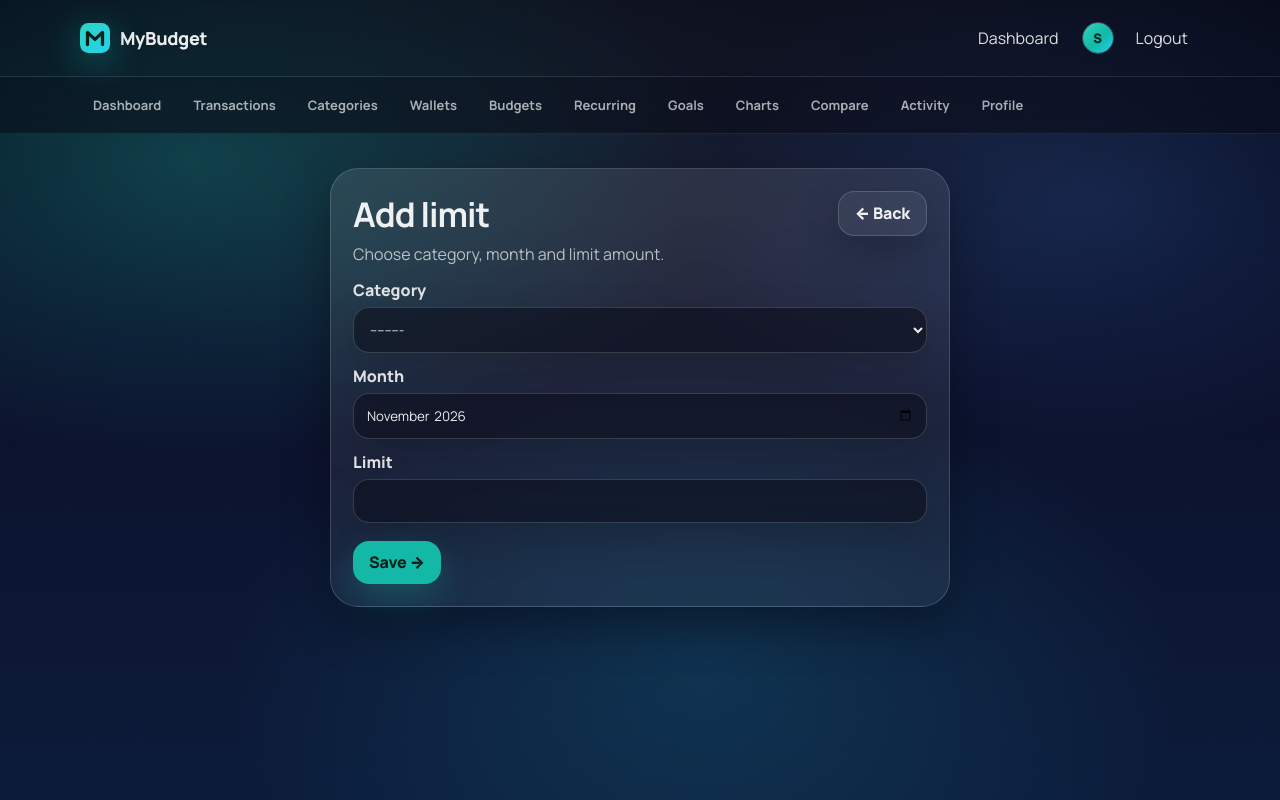
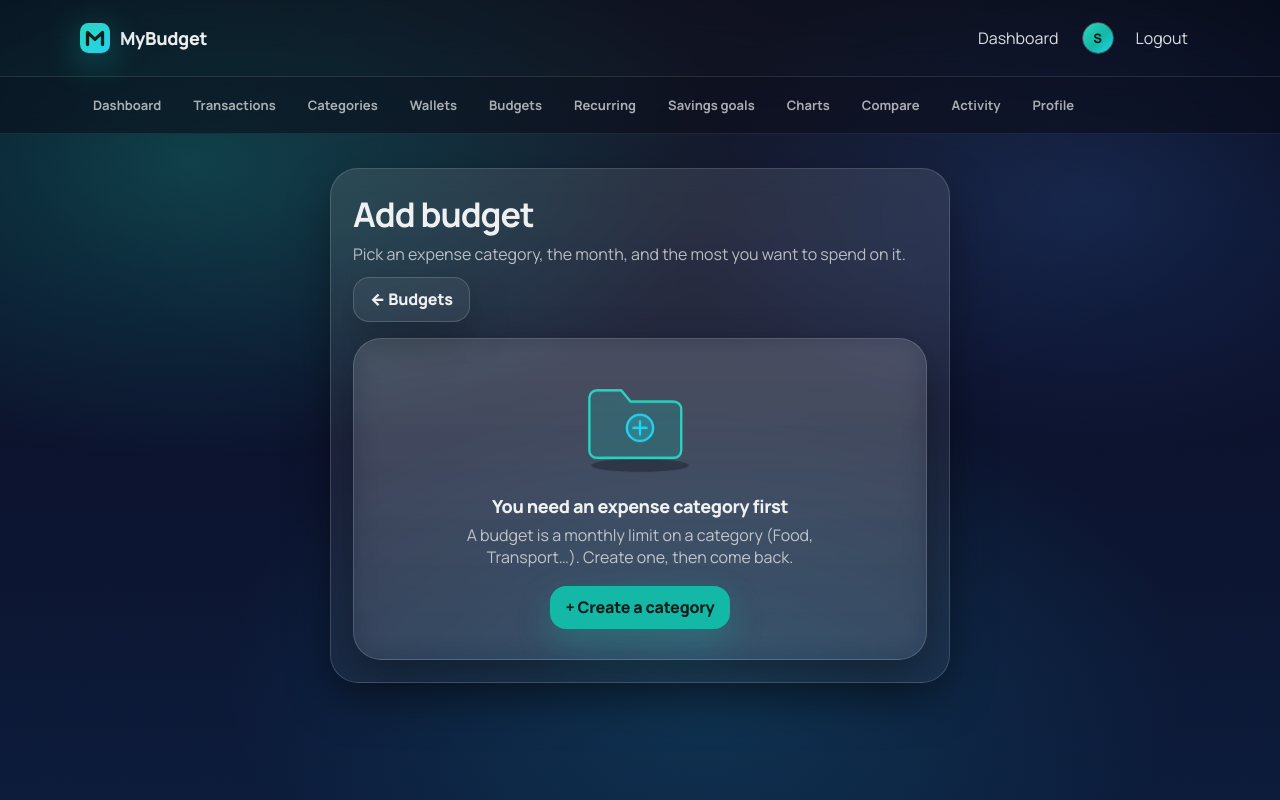
Before and after one commit to SanduAndreea22/my_budget, a Django app: page /app/budgets/add/ in a window 1280 px wide. Run offline with Django 5.2, Linux system fonts and the light colour scheme; the visitor is signed in with stand-in values (Sample User, id 1); data that the repository does not hold is empty; parts of the project's set-up code (start-up, migrations or seed data) failed here and were passed over.

Commit message:
Clearer copy and empty states; consistent naming and back buttons
- Transactions: 'No matches' (Clear filters) vs 'No transactions yet' for new users;
  export/totals/filters hidden until there is data
- Charts, Compare, Activity, Budgets: empty states with one clear next action
- Budgets: new-category prompt when no expense categories exist (page and form);
  rows without a limit are compact, no duplicate 'No limit set'
- Header '+ Add' buttons hidden while the empty-state CTA is showing
- One name per thing: Budgets/Add budget (was Monthly Budgets/limit), Savings goals
- Section pages drop the redundant '<- Dashboard/Back'; forms name their destination
- Month/year 'Apply' buttons are now 'Show'; category form subtitle matches the Type field

Co-Authored-By: Claude Sonnet 5.5 <noreply@anthropic.com>
Claude-Session: https://claude.ai/code/session_01Gn5nmA3d2wtNyBGnQ1ZkcK

```diff
--- a/budget/views.py
+++ b/budget/views.py
@@ -475,6 +475,7 @@ def transactions_list_view(request):
         "categories": categories,
         "wallets": wallets,
         "filters": filters,
+        "has_filters": any(filters.values()),
         "total_income": total_income,
         "total_expense": total_expense,
         "balance": balance,
@@ -714,7 +715,7 @@ def budget_add_view(request):
                 form.add_error(None, "You already have a limit set for this category and month.")
                 return render(request, "budget_form.html", {"form": form, "mode": "add"})
             _log_activity(request.user, ActivityLog.CREATE, "Budget Limit", _budget_limit_repr(obj, request.user.currency))
-            messages.success(request, "Budget limit saved.")
+            messages.success(request, "Budget saved.")
             return redirect("budgets")
     else:
         form = BudgetLimitForm(user=request.user, initial={"month": date.today().replace(day=1)})
@@ -737,7 +738,7 @@ def budget_edit_view(request, pk):
                 form.add_error(None, "You already have a limit set for this category and month.")
                 return render(request, "budget_form.html", {"form": form, "mode": "edit", "budget": b})
             _log_activity(request.user, ActivityLog.UPDATE, "Budget Limit", _budget_limit_repr(obj, request.user.currency))
-            messages.success(request, "Budget limit updated.")
+            messages.success(request, "Budget updated.")
             return redirect("budgets")
     else:
         form = BudgetLimitForm(instance=b, user=request.user)
@@ -753,7 +754,7 @@ def budget_delete_view(request, pk):
         object_repr = _budget_limit_repr(b, request.user.currency)
         b.delete()
         _log_activity(request.user, ActivityLog.DELETE, "Budget Limit", object_repr)
-        messages.success(request, "Budget limit deleted.")
+        messages.success(request, "Budget deleted.")
         return redirect("budgets")
 
     return render(request, "budget_confirm_delete.html", {"budget": b})
--- a/templates/activity_log.html
+++ b/templates/activity_log.html
@@ -17,7 +17,6 @@
         <h1 style="margin:0;font-size:34px;letter-spacing:-.03em;">Activity</h1>
         <p class="muted" style="margin:6px 0 0;">A record of every transaction and budget limit you've created, changed or deleted.</p>
       </div>
-      <a class="btn btn--ghost" href="{% url 'dashboard' %}">← Dashboard</a>
     </div>
 
     <div style="margin-top:16px;display:grid;gap:10px;">
@@ -37,7 +36,8 @@
           </div>
         </div>
       {% empty %}
-        <div class="muted">No activity yet — actions on your transactions and budget limits will show up here.</div>
+        {% url 'add_expense' as expense_url %}
+        {% include "partials/empty_state.html" with plain=1 art="receipt" title="Nothing here yet" text="Every transaction or budget you add, change or delete is recorded here, so you can always see what happened." url=expense_url label="- Add your first expense" %}
       {% endfor %}
     </div>
 
--- a/templates/base.html
+++ b/templates/base.html
@@ -53,7 +53,7 @@
           <a class="subnav__link{% if view_name == 'wallets' %} subnav__link--active{% endif %}" href="{% url 'wallets' %}">Wallets</a>
           <a class="subnav__link{% if view_name == 'budgets' %} subnav__link--active{% endif %}" href="{% url 'budgets' %}">Budgets</a>
           <a class="subnav__link{% if view_name == 'recurring_transactions' %} subnav__link--active{% endif %}" href="{% url 'recurring_transactions' %}">Recurring</a>
-          <a class="subnav__link{% if view_name == 'savings_goals' %} subnav__link--active{% endif %}" href="{% url 'savings_goals' %}">Goals</a>
+          <a class="subnav__link{% if view_name == 'savings_goals' %} subnav__link--active{% endif %}" href="{% url 'savings_goals' %}">Savings goals</a>
           <a class="subnav__link{% if view_name == 'charts' %} subnav__link--active{% endif %}" href="{% url 'charts' %}">Charts</a>
           <a class="subnav__link{% if view_name == 'compare' %} subnav__link--active{% endif %}" href="{% url 'compare' %}">Compare</a>
           <a class="subnav__link{% if view_name == 'activity_log' %} subnav__link--active{% endif %}" href="{% url 'activity_log' %}">Activity</a>
--- a/templates/budget_confirm_delete.html
+++ b/templates/budget_confirm_delete.html
@@ -1,9 +1,9 @@
 {% extends "base.html" %}
-{% block title %}Delete Limit · MyBudget{% endblock %}
+{% block title %}Delete Budget · MyBudget{% endblock %}
 
 {% block content %}
 <section class="glass-card" style="max-width:560px;margin:auto;padding:22px;">
-  <h1 style="margin:0 0 6px;font-size:34px;letter-spacing:-.03em;">Delete limit?</h1>
+  <h1 style="margin:0 0 6px;font-size:34px;letter-spacing:-.03em;">Delete budget?</h1>
   <p class="muted" style="margin:0 0 14px;">This action cannot be undone.</p>
 
   <div class="glass-card" style="padding:14px;">
--- a/templates/budget_form.html
+++ b/templates/budget_form.html
@@ -1,18 +1,24 @@
 {% extends "base.html" %}
-{% block title %}{% if mode == "edit" %}Edit Limit{% else %}Add Limit{% endif %} · MyBudget{% endblock %}
+{% block title %}{% if mode == "edit" %}Edit Budget{% else %}Add Budget{% endif %} · MyBudget{% endblock %}
 
 {% block content %}
 <section class="glass-card" style="max-width:620px;margin:auto;padding:22px;">
   <div style="display:flex;justify-content:space-between;align-items:flex-start;gap:12px;flex-wrap:wrap;">
     <div>
       <h1 style="margin:0;font-size:34px;letter-spacing:-.03em;">
-        {% if mode == "edit" %}Edit limit{% else %}Add limit{% endif %}
+        {% if mode == "edit" %}Edit budget{% else %}Add budget{% endif %}
       </h1>
-      <p class="muted" style="margin:6px 0 0;">Choose category, month and limit amount.</p>
+      <p class="muted" style="margin:6px 0 0;">Pick an expense category, the month, and the most you want to spend on it.</p>
     </div>
-    <a class="btn btn--ghost" href="{% url 'budgets' %}">← Back</a>
+    <a class="btn btn--ghost" href="{% url 'budgets' %}">← Budgets</a>
   </div>
 
+  {% if not form.fields.category.queryset.exists %}
+    {% url 'category_add' as cat_url %}
+    <div style="margin-top:16px;">
+      {% include "partials/empty_state.html" with art="folder" title="You need an expense category first" text="A budget is a monthly limit on a category (Food, Transport…). Create one, then come back." url=cat_url label="+ Create a category" %}
+    </div>
+  {% else %}
   <form method="POST" style="margin-top:14px;display:grid;gap:12px;">
     {% csrf_token %}
     {{ form.non_field_errors }}
@@ -37,5 +43,6 @@
     </div>
 
   </form>
+  {% endif %}
 </section>
 {% endblock %}
--- a/templates/categories.html
+++ b/templates/categories.html
@@ -9,8 +9,7 @@
       <p class="muted" style="margin:6px 0 0;">Each category is for either income or expenses.</p>
     </div>
     <div style="display:flex;gap:10px;flex-wrap:wrap;">
-      <a class="btn btn--ghost" href="{% url 'dashboard' %}">Back</a>
-      <a class="btn" href="{% url 'category_add' %}">+ Add category</a>
+      {% if categories %}<a class="btn" href="{% url 'category_add' %}">+ Add category</a>{% endif %}
     </div>
   </div>
 
--- a/templates/category_add.html
+++ b/templates/category_add.html
@@ -4,7 +4,7 @@
 {% block content %}
 <section class="glass-card" style="max-width:520px;margin:auto;padding:22px;">
   <h1 style="margin:0 0 6px;font-size:34px;letter-spacing:-.03em;">{% if mode == "edit" %}Edit Category{% else %}Add Category{% endif %}</h1>
-  <p class="muted" style="margin:0 0 14px;">Used for both income and expenses.</p>
+  <p class="muted" style="margin:0 0 14px;">Choose whether it is for income or expenses, then add an emoji and a color to spot it quickly.</p>
 
   <form method="POST" style="display:grid;gap:12px;">
     {% csrf_token %}
--- a/templates/expense_add.html
+++ b/templates/expense_add.html
@@ -21,7 +21,7 @@
         <h1 style="margin:0;font-size:34px;letter-spacing:-.03em;">Add Expense</h1>
       </div>
 
-      <a class="btn btn--ghost" href="{% url 'dashboard' %}">← Back</a>
+      <a class="btn btn--ghost" href="{% url 'dashboard' %}">← Dashboard</a>
     </div>
 
     <!-- mini preview card -->
--- a/templates/income_add.html
+++ b/templates/income_add.html
@@ -21,7 +21,7 @@
         <h1 style="margin:0;font-size:34px;letter-spacing:-.03em;">Add Income</h1>
       </div>
 
-      <a class="btn btn--ghost" href="{% url 'dashboard' %}">← Back</a>
+      <a class="btn btn--ghost" href="{% url 'dashboard' %}">← Dashboard</a>
     </div>
 
     <!-- mini preview card -->
--- a/templates/partials/empty_state.html
+++ b/templates/partials/empty_state.html
@@ -1,5 +1,5 @@
 {# Usage: {% include "partials/empty_state.html" with art="receipt" title="..." text="..." url=... label="..." %} #}
-<div class="glass-card empty-state" style="grid-column:1/-1;">
+<div class="{% if plain %}{% else %}glass-card {% endif %}empty-state" style="grid-column:1/-1;">
   <svg class="empty-state__art" viewBox="0 0 160 120" fill="none" aria-hidden="true">
     <ellipse cx="80" cy="108" rx="52" ry="7" fill="rgba(0,0,0,.28)"/>
     {% if art == "folder" %}
--- a/templates/recurring_transaction_form.html
+++ b/templates/recurring_transaction_form.html
@@ -10,7 +10,7 @@
       </h1>
       <p class="muted" style="margin:6px 0 0;">It'll be added to your transactions automatically on this day, every month.</p>
     </div>
-    <a class="btn btn--ghost" href="{% url 'recurring_transactions' %}">← Back</a>
+    <a class="btn btn--ghost" href="{% url 'recurring_transactions' %}">← Recurring</a>
   </div>
 
   {% if missing_categories %}
--- a/templates/recurring_transactions.html
+++ b/templates/recurring_transactions.html
@@ -19,8 +19,7 @@
         <p class="muted" style="margin:6px 0 0;">Subscriptions and salaries that add themselves automatically every month.</p>
       </div>
       <div style="display:flex;gap:10px;flex-wrap:wrap;">
-        <a class="btn btn--ghost" href="{% url 'dashboard' %}">← Dashboard</a>
-        <a class="btn" href="{% url 'recurring_add' %}">+ Add recurring</a>
+        {% if items %}<a class="btn" href="{% url 'recurring_add' %}">+ Add recurring</a>{% endif %}
       </div>
     </div>
 
--- a/templates/savings_goal_form.html
+++ b/templates/savings_goal_form.html
@@ -10,7 +10,7 @@
       </h1>
       <p class="muted" style="margin:6px 0 0;">Give it a name and a target amount to save.</p>
     </div>
-    <a class="btn btn--ghost" href="{% url 'savings_goals' %}">← Back</a>
+    <a class="btn btn--ghost" href="{% url 'savings_goals' %}">← Savings goals</a>
   </div>
 
   <form method="POST" style="margin-top:14px;display:grid;gap:12px;">
--- a/templates/savings_goals.html
+++ b/templates/savings_goals.html
@@ -15,12 +15,11 @@
   <div style="position:relative;">
     <div style="display:flex;justify-content:space-between;align-items:flex-start;gap:12px;flex-wrap:wrap;">
       <div>
-        <h1 style="margin:0;font-size:34px;letter-spacing:-.03em;">Savings Goals</h1>
+        <h1 style="margin:0;font-size:34px;letter-spacing:-.03em;">Savings goals</h1>
         <p class="muted" style="margin:6px 0 0;">Set a target and track how close you are.</p>
       </div>
       <div style="display:flex;gap:10px;flex-wrap:wrap;">
-        <a class="btn btn--ghost" href="{% url 'dashboard' %}">← Dashboard</a>
-        <a class="btn" href="{% url 'savings_goal_add' %}">+ Add goal</a>
+        {% if rows %}<a class="btn" href="{% url 'savings_goal_add' %}">+ Add goal</a>{% endif %}
       </div>
     </div>
 
--- a/templates/transaction_form.html
+++ b/templates/transaction_form.html
@@ -16,7 +16,7 @@
         <h1 style="margin:0;font-size:34px;letter-spacing:-.03em;">Edit transaction</h1>
         <p class="muted" style="margin:6px 0 0;">Update amount, date, type, category or note.</p>
       </div>
-      <a class="btn btn--ghost" href="{% url 'transactions' %}">← Back</a>
+      <a class="btn btn--ghost" href="{% url 'transactions' %}">← Transactions</a>
     </div>
 
     <form method="POST" style="margin-top:14px;display:grid;gap:12px;">
--- a/templates/wallets.html
+++ b/templates/wallets.html
@@ -10,8 +10,7 @@
       <p class="muted" style="margin:6px 0 0;">Separate your money — card, cash, savings, whatever you use.</p>
     </div>
     <div style="display:flex;gap:10px;flex-wrap:wrap;">
-      <a class="btn btn--ghost" href="{% url 'dashboard' %}">Back</a>
-      <a class="btn" href="{% url 'wallet_add' %}">+ Add wallet</a>
+      {% if rows %}<a class="btn" href="{% url 'wallet_add' %}">+ Add wallet</a>{% endif %}
     </div>
   </div>
 
```
Also changed, not shown: templates/budgets.html (+8 -8 lines), templates/charts.html (+4 -7 lines), templates/compare.html (+5 -4 lines), templates/transactions_list.html (+13 -4 lines).
